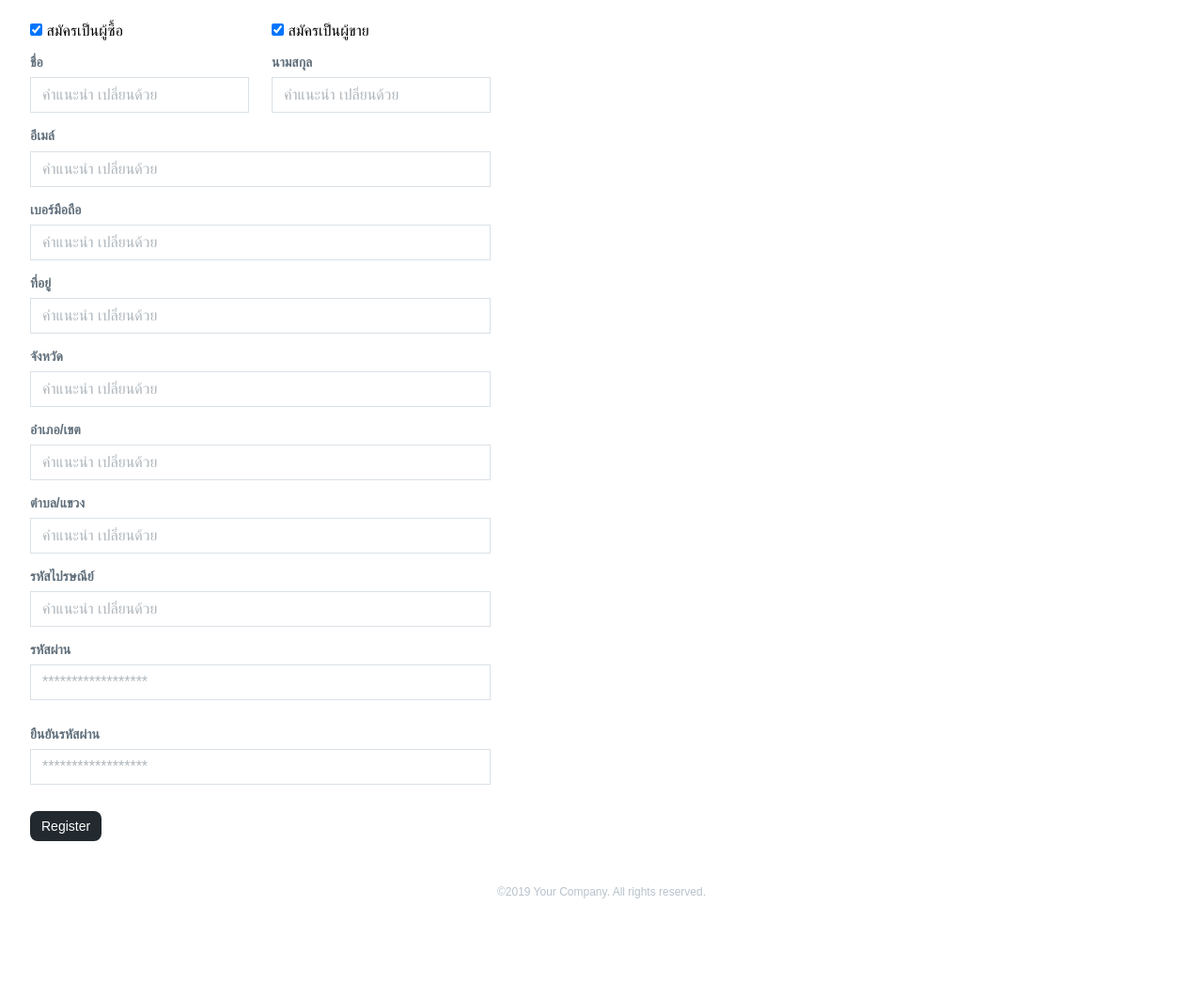
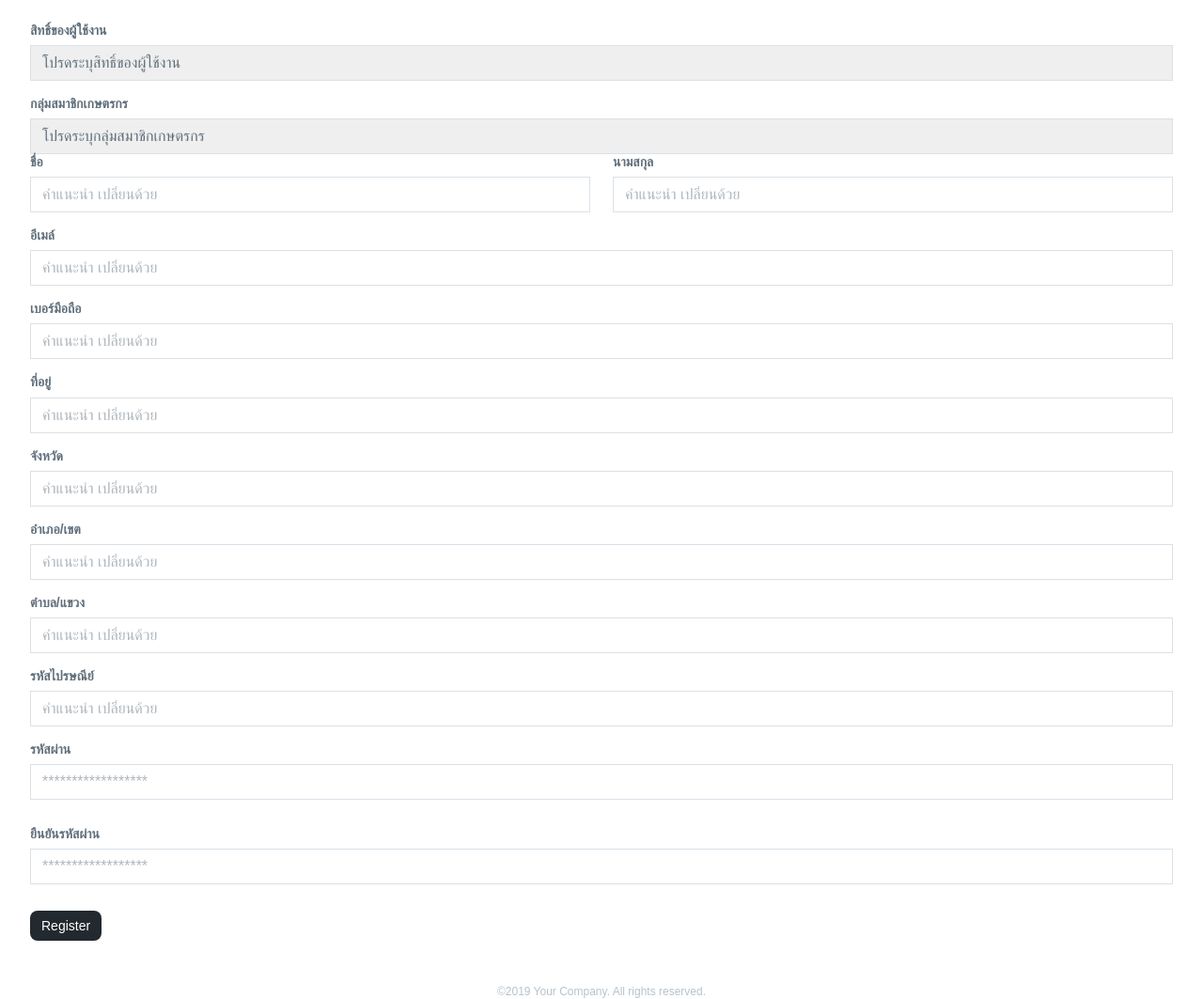
Before and after one commit to JohnEleanor/World-skill_kk, a PHP site: page /register.php in a window 1280 px wide. Shown: the whole page at 94% size. Before the commit the page ends 956 px from the top, so only its background shows below. Run offline with PHP 8.4, Linux system fonts and the light colour scheme.

Commit message:
[+] Add register system

```diff
--- a/checklogin.php
+++ b/checklogin.php
@@ -1,6 +1,6 @@
 <?php
     session_start();
-    require_once('config.php');
+    require_once 'System/config.php';
 
     $strSql = "SELECT * FROM tb_member WHERE EMail = '".$_POST["username"]."' AND Password = '".$_POST["password"]."'";
     $query = mysqli_query($conn, $strSql);
@@ -17,7 +17,7 @@
         echo "<script type =text/javascript>alert('ยินดีต้อนรับ');</script>";
     }else{ // STATUS ไม่เป็นจริง
         echo "<script type =text/javascript>alert('รหัสผ่านไม่ถูกต้อง');</script>";
-        // header("Refresh:0; url=login.php");
+        header('location:login.php');
     }
 
     mysqli_close($conn);
--- a/dashboard.php
+++ b/dashboard.php
@@ -1,5 +1,5 @@
 <?php
-    require_once('config.php');
+    require_once 'System/config.php';
     session_start();
 
     $_SESSION["IDMember"];
--- a/register.php
+++ b/register.php
@@ -5,95 +5,132 @@
     <title>Your title</title>
     <link rel="stylesheet" href="asset/style.css">
 </head>
+<script language = "javascript">
+
+function(){
+
+}
+
+</script>
 <body>
 
     <!-- register form -->
 
-    <div class = "flex item-center">
-    <form class="bg-white px-8 pt-6 pb-8 mb-4" >
-        <div class="flex flex-wrap -mx-3 mb-4">
+    <!-- <div class = "flex item-center justify-center"> -->
+    <form class="bg-white px-8 pt-6 pb-8 mb-4" action= "System/register.php" method = "post">
+        <!-- <div class="flex flex-wrap -mx-3 mb-4">
             <div class="w-full md:w-1/2 px-3">
-                <input type="checkbox" id="seller" checked>
+                <input type="checkbox" id="seller" name = "seller" checked>
                 <label for="seller">สมัครเป็นผู้ซื้อ</label>
             </div>
             <div class="w-full md:w-1/2 px-3">
-                <input type="checkbox" id="buyer" checked>
+                <input type="checkbox" id="buyer" name = "buyer" checked>
                 <label for="buyer">สมัครเป็นผู้ขาย</label>
-            </div>
+            </div> //old
+        </div> -->
+        <div class="mb-4">
+            <label class="block text-grey-darker text-sm font-bold mb-2" >
+            สิทธิ์ของผู้ใช้งาน
+            </label>
+            <select  class="appearance-none border w-full py-2 px-3 text-grey-darker leading-tight" name="type" id="type" required>
+                    <option value="">โปรดระบุสิทธิ์ของผู้ใช้งาน</option>
+                     <option value="ผู้ซื้อสินค้า">ผู้ซื้อสินค้า</option>
+                    <option value="ผู้ขายสินค้า">ผู้ขายสินค้า</option>
+                    <option value="ผู้ซื้อและขายสินค้า">ผู้ซื้อและขายสินค้า</option>
+            </select>
+        </div>
+        <label class="block text-grey-darker text-sm font-bold mb-2">
+        กลุ่มสมาชิกเกษตรกร
+            </label>
+            <select  class="appearance-none border w-full py-2 px-3 text-grey-darker leading-tight" name="group" id="Group" required>
+                    <option value="">โปรดระบุกลุ่มสมาชิกเกษตรกร</option>
+                    <option value="1">Group 1</option>
+                    <option value="2">Group 2</option>
+                    <option value="3">Group 3</option>
+                    <option value="4">Group 4</option>
+                    <option value="5">Group 5</option>
+                    <option value="6">Group 6</option>
+                    <option value="7">Group 7</option>
+                    <option value="8">Group 8</option>
+                    <option value="9">Group 9</option>
+                    <option value="10">Group 10</option>
+            </select>
         </div>
         <div class="flex flex-wrap -mx-3 mb-4">
             <div class="w-full md:w-1/2 px-3">
                 <label class="block text-grey-darker text-sm font-bold mb-2" for="firstname">
                 ชื่อ
                 </label>
-                <input class="appearance-none border w-full py-2 px-3 text-grey-darker leading-tight" id="firstname" type="text" placeholder="คำแนะนำ เปลี่ยนด้วย">
+                <input class="appearance-none border w-full py-2 px-3 text-grey-darker leading-tight"
+                 id="firstname" name = "firstname" type="text" placeholder="คำแนะนำ เปลี่ยนด้วย">
             </div>
             <div class="w-full md:w-1/2 px-3">
                 <label class="block text-grey-darker text-sm font-bold mb-2" for="lastname">
                 นามสกุล
                 </label>
-                <input class="appearance-none border w-full py-2 px-3 text-grey-darker leading-tight" id="lastname" type="text" placeholder="คำแนะนำ เปลี่ยนด้วย">
+                <input class="appearance-none border w-full py-2 px-3 text-grey-darker leading-tight" id="lastname" name = "lastname" type="text" placeholder="คำแนะนำ เปลี่ยนด้วย">
             </div>
         </div>
         <div class="mb-4">
             <label class="block text-grey-darker text-sm font-bold mb-2" for="email">
             อีเมล์
             </label>
-            <input class="appearance-none border w-full py-2 px-3 text-grey-darker leading-tight" id="email" type="text" placeholder="คำแนะนำ เปลี่ยนด้วย">
+            <input class="appearance-none border w-full py-2 px-3 text-grey-darker leading-tight" id="email" name = "email" type="text" placeholder="คำแนะนำ เปลี่ยนด้วย">
         </div>
         <div class="mb-4">
             <label class="block text-grey-darker text-sm font-bold mb-2" for="phone">
             เบอร์มือถือ
             </label>
-            <input class="appearance-none border w-full py-2 px-3 text-grey-darker leading-tight" id="phone" type="text" placeholder="คำแนะนำ เปลี่ยนด้วย">
+            <input class="appearance-none border w-full py-2 px-3 text-grey-darker leading-tight" id="phone" name = "phone" type="text" placeholder="คำแนะนำ เปลี่ยนด้วย">
         </div>
         <div class="mb-4">
             <label class="block text-grey-darker text-sm font-bold mb-2" for="address">
             ที่อยู่
             </label>
-            <input class="appearance-none border w-full py-2 px-3 text-grey-darker leading-tight" id="address" type="text" placeholder="คำแนะนำ เปลี่ยนด้วย">
+            <input class="appearance-none border w-full py-2 px-3 text-grey-darker leading-tight" id="address" name = "address" type="text" placeholder="คำแนะนำ เปลี่ยนด้วย">
         </div>
         <div class="mb-4">
             <label class="block text-grey-darker text-sm font-bold mb-2" for="province">
             จังหวัด
             </label>
-            <input class="appearance-none border w-full py-2 px-3 text-grey-darker leading-tight" id="province" type="text" placeholder="คำแนะนำ เปลี่ยนด้วย">
+            <input class="appearance-none border w-full py-2 px-3 text-grey-darker leading-tight" id="province" name = "province" type="text" placeholder="คำแนะนำ เปลี่ยนด้วย">
         </div>
         <div class="mb-4">
             <label class="block text-grey-darker text-sm font-bold mb-2" for="district">
             อำเภอ/เขต
             </label>
-            <input class="appearance-none border w-full py-2 px-3 text-grey-darker leading-tight" id="district" type="text" placeholder="คำแนะนำ เปลี่ยนด้วย">
+            <input class="appearance-none border w-full py-2 px-3 text-grey-darker leading-tight" id="district" name = "district" type="text" placeholder="คำแนะนำ เปลี่ยนด้วย">
         </div>
         <div class="mb-4">
             <label class="block text-grey-darker text-sm font-bold mb-2" for="subdistrict">
             ตำบล/แขวง
             </label>
-            <input class="appearance-none border w-full py-2 px-3 text-grey-darker leading-tight" id="subdistrict" type="text" placeholder="คำแนะนำ เปลี่ยนด้วย">
+            <input class="appearance-none border w-full py-2 px-3 text-grey-darker leading-tight" id="subdistrict" name = "subdistrict" type="text" placeholder="คำแนะนำ เปลี่ยนด้วย">
         </div>
         <div class="mb-4">
             <label class="block text-grey-darker text-sm font-bold mb-2" for="zipcode">
             รหัสไปรษณีย์
             </label>
-            <input class="appearance-none border w-full py-2 px-3 text-grey-darker leading-tight" id="zipcode" type="text" placeholder="คำแนะนำ เปลี่ยนด้วย">
+            <input class="appearance-none border w-full py-2 px-3 text-grey-darker leading-tight" id="zipcode"  name = "zipcode" type="text" placeholder="คำแนะนำ เปลี่ยนด้วย">
         </div>
         <div class="mb-4">
             <label class="block text-grey-darker text-sm font-bold mb-2" for="password">
             รหัสผ่าน
             </label>
-            <input class="appearance-none border w-full py-2 px-3 text-grey-darker mb-3 leading-tight" id="password" type="password" placeholder="******************">
+            <input class="appearance-none border w-full py-2 px-3 text-grey-darker mb-3 leading-tight" id="password" name = "password" type="password" placeholder="******************">
         </div>
         <div class="mb-4">
             <label class="block text-grey-darker text-sm font-bold mb-2" for="confirm-password">
             ยืนยันรหัสผ่าน
             </label>
-            <input class="appearance-none border w-full py-2 px-3 text-grey-darker mb-3 leading-tight" id="confirm-password" type="password" placeholder="******************">
+            <input class="appearance-none border w-full py-2 px-3 text-grey-darker mb-3 leading-tight" id="confirm-password" name = "confirm-password" type="password" placeholder="******************">
         </div>
         <div class="flex items-center justify-between">
-            <a href="index.html" class="inline-block no-underline bg-black text-white text-sm py-2 px-3 rounded-lg">Register</a>
+            <!-- <a href="index.html" class="inline-block no-underline bg-black text-white text-sm py-2 px-3 rounded-lg">Register</a> -->
+            <input type = "submit" class="inline-block no-underline bg-black text-white text-sm py-2 px-3 rounded-lg" name = "btnInsert" id = "btnInsert" value = "Register">
         </div>
     </form>
-</div>
+<!-- </div> -->
 
 
     <!-- /register form -->
```
Also changed, not shown: checklogin1.php (+13 -20 lines), System/config.php (renamed from config.php).
